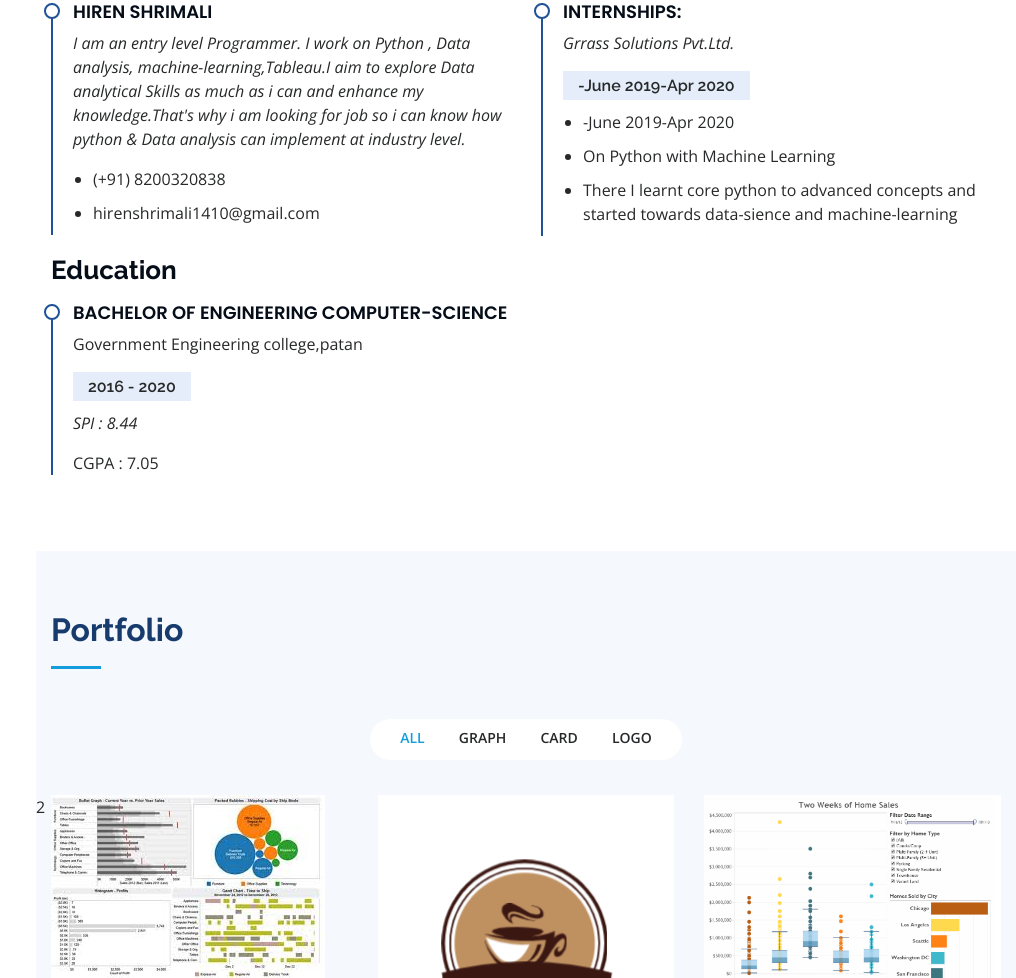
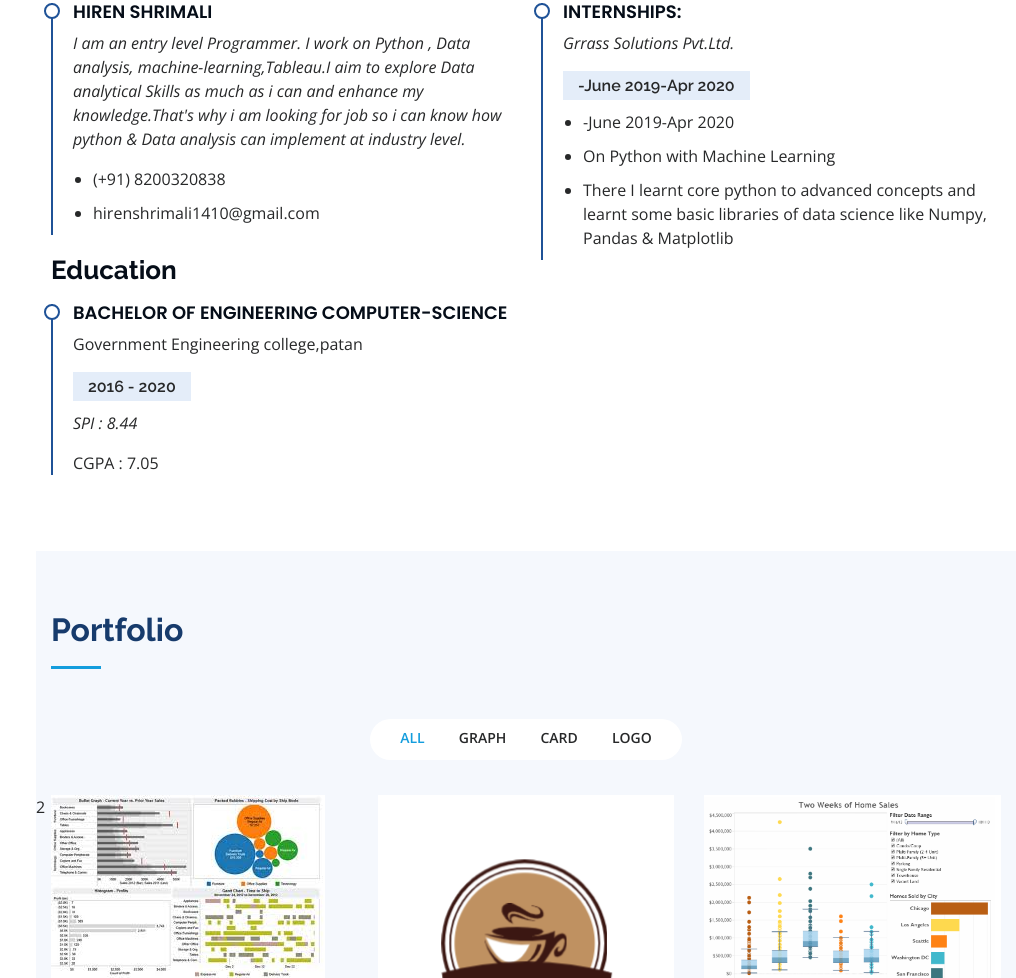
Before and after one commit to shrimalihiren/hirenshrimali.github.io, a plain HTML site: page index.html in a window 1280 px wide. Shown: the part 2027-3005 px from the top of the page, without its empty margins (264-1280 px from the left). Drawn offline with nearby package versions, Linux system fonts and the light colour scheme.

Commit message:
Update index.html

```diff
--- a/index.html
+++ b/index.html
@@ -261,8 +261,7 @@
               <ul>
                 <li>-June 2019-Apr 2020</li>
                 <li>On Python with Machine Learning </li>
-                <li> There I learnt core python to advanced concepts and started towards data-sience and
-                  machine-learning</li>
+                <li> There I learnt core python to advanced concepts and learnt some basic libraries of data science like Numpy, Pandas & Matplotlib</li>
 
 
               </ul>
```
